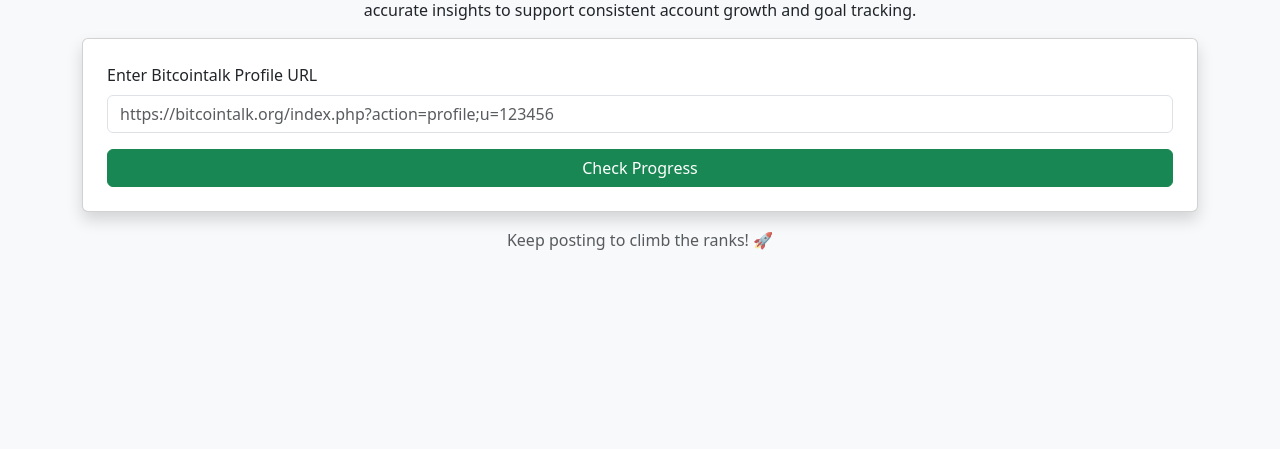
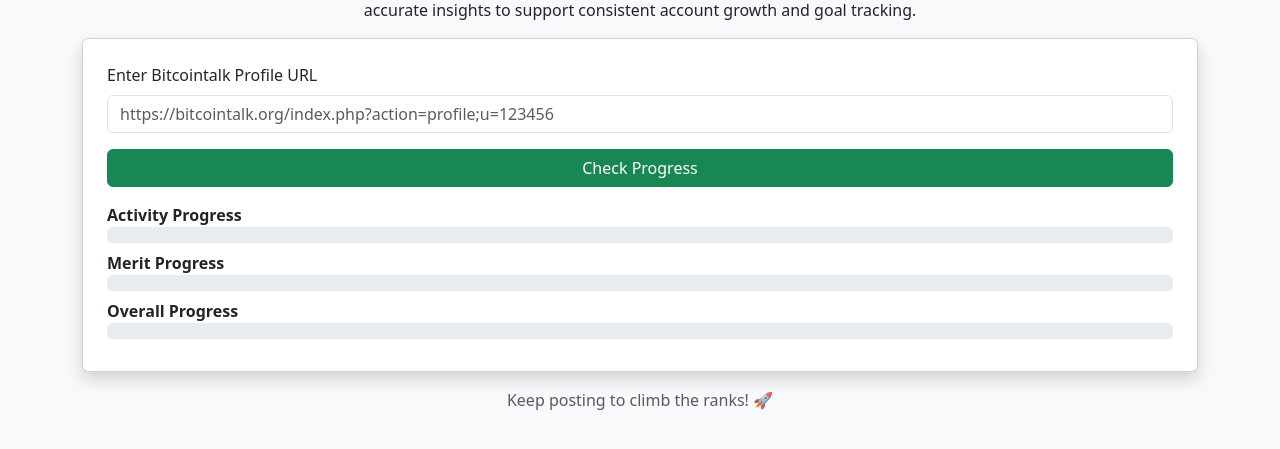
Before and after one commit to law3666/Btalk_rank_tracker, a Flask app: page / in a window 1280 px wide. Shown: the part 184-633 px from the top of the page. Run offline with Flask 3, Linux system fonts and the light colour scheme.

Commit message:
Add full rank progress, Number of Activity and Merit needed for next rank, detailed progress bars

```diff
--- a/app.py
+++ b/app.py
@@ -27,14 +27,20 @@
         rank = RANKS[i]
         if activity < rank["activity"] or merit < rank["merit"]:
             if i == 0:
-                return "Brand New", RANKS[i + 1]["name"], 0
+                return "Brand New", RANKS[i + 1]["name"], 0, 0, 0, RANKS[i + 1]["activity"], RANKS[i + 1]["merit"]
             current = RANKS[i - 1]
             next_rank = RANKS[i]
-            activity_progress = min(100, round((activity / next_rank["activity"]) * 100)) if next_rank["activity"] else 0
-            merit_progress = min(100, round((merit / next_rank["merit"]) * 100)) if next_rank["merit"] else 0
-            progress = min(activity_progress, merit_progress)
-            return current["name"], next_rank["name"], progress
-    return "Legendary", "Max Rank", 100
+
+            activity_progress = min(100, round((activity / next_rank["activity"]) * 100))
+            merit_progress = min(100, round((merit / next_rank["merit"]) * 100))
+            progress = round((activity_progress + merit_progress) / 2)
+
+            needed_activity = max(0, next_rank["activity"] - activity)
+            needed_merit = max(0, next_rank["merit"] - merit)
+
+            return current["name"], next_rank["name"], progress, activity_progress, merit_progress, needed_activity, needed_merit
+
+    return "Legendary", "Max Rank", 100, 100, 100, 0, 0
 
 @app.route('/scrape', methods=['POST'])
 def scrape():
@@ -84,7 +90,7 @@
         except:
             merit_int = 0
 
-        current_rank, next_rank, progress = calculate_rank(activity_int, merit_int)
+        current_rank, next_rank, progress, act_prog, merit_prog, needed_activity, needed_merit = calculate_rank(activity_int, merit_int)
 
         print(f"✅ Scrape successful for {username}")
         return jsonify({
@@ -95,8 +101,12 @@
             "merit": merit,
             "current_rank": current_rank,
             "next_rank": next_rank,
-            "progress": progress
-        })
+            "progress": progress,
+            "activity_progress": act_prog,
+            "merit_progress": merit_prog,
+            "needed_activity": needed_activity,
+            "needed_merit": needed_merit
+})
 
     except Exception as e:
         print(f"❌ Error: {e}")
--- a/static/script.js
+++ b/static/script.js
@@ -89,6 +89,20 @@
 	  const rankInfo = getRankProgress(data.activity, data.merit);
 
       if (response.ok) {
+		  document.getElementById('progressDetails').style.display = 'block';
+
+			const act = data.activity_progress || 0;
+			const merit = data.merit_progress || 0;
+			const overall = data.progress || 0;
+
+			document.getElementById('activityProgressBar').style.width = `${act}%`;
+			document.getElementById('activityProgressBar').textContent = `${act}%`;
+
+			document.getElementById('meritProgressBar').style.width = `${merit}%`;
+			document.getElementById('meritProgressBar').textContent = `${merit}%`;
+
+			document.getElementById('overallProgressBar').style.width = `${overall}%`;
+			document.getElementById('overallProgressBar').textContent = `${overall}%`;
         showResult(`
   ✅ Scrape successful<br>
   👤 <strong>Username:</strong> ${data.username || 'N/A'}<br>
@@ -97,6 +111,7 @@
   ⭐️ <strong>Merit:</strong> ${data.merit || 'N/A'}<br>
   🏅 <strong>Current Rank:</strong> ${data.current_rank || 'N/A'}<br>
   ⏭️ <strong>Next Rank:</strong> ${data.next_rank || 'N/A'}<br>
+  💡 <strong>To Rank Up:</strong> <strong>Activity needed:</strong> ${data.needed_activity} <strong>||</strong> <strong>Merit needed:</strong>  ${data.needed_merit}<br>
   📊 <strong>Progress:</strong> ${data.progress}%<br>
 `, false);
       } else {
@@ -109,7 +124,7 @@
 
     showProgress(false);
   });
-
+document.getElementById('progressDetails').style.display = 'block';
   function showProgress(show) {
     progressBar.style.display = show ? 'block' : 'none';
   }
--- a/templates/index.html
+++ b/templates/index.html
@@ -43,6 +43,22 @@
     </div>
 
     <div id="resultBox" class="alert mt-3"></div>
+	<div id="progressDetails" class="mt-3" style="display: none;">
+  <label><strong>Activity Progress</strong></label>
+  <div class="progress mb-2">
+    <div id="activityProgressBar" class="progress-bar bg-info" role="progressbar" style="width: 0%">0%</div>
+  </div>
+
+  <label><strong>Merit Progress</strong></label>
+  <div class="progress mb-2">
+    <div id="meritProgressBar" class="progress-bar bg-warning" role="progressbar" style="width: 0%">0%</div>
+  </div>
+
+  <label><strong>Overall Progress</strong></label>
+  <div class="progress mb-2">
+    <div id="overallProgressBar" class="progress-bar bg-success" role="progressbar" style="width: 0%">0%</div>
+  </div>
+</div>
 	 </div>
         <p class="text-center mt-3 text-muted">Keep posting to climb the ranks! 🚀</p>
   </div>
```
